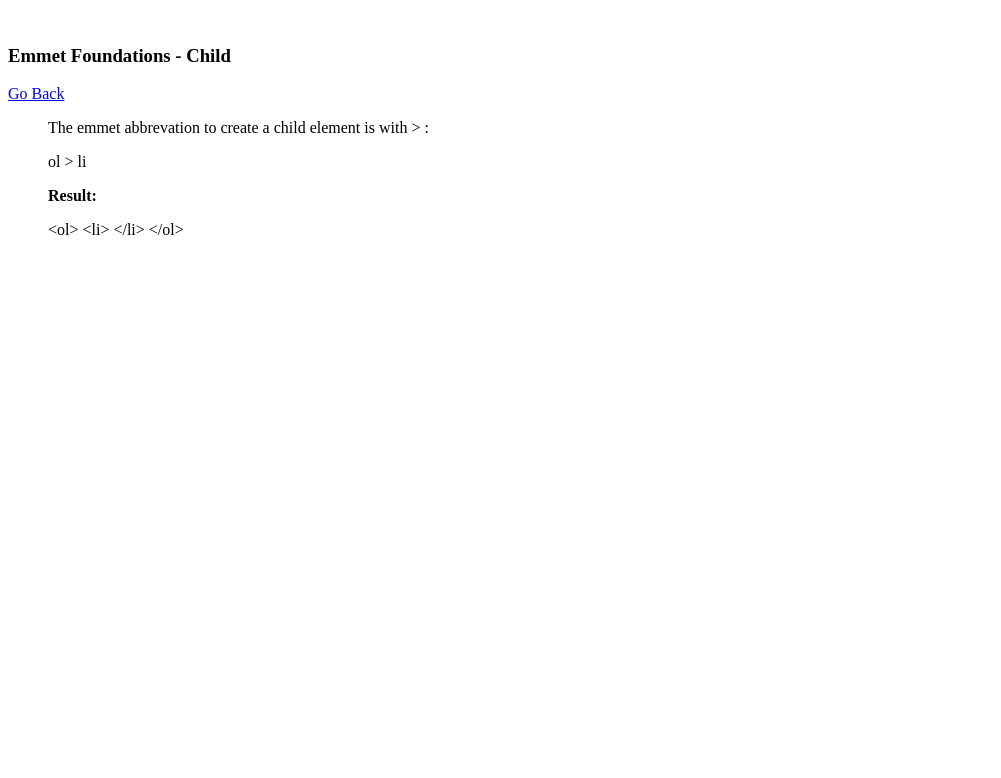
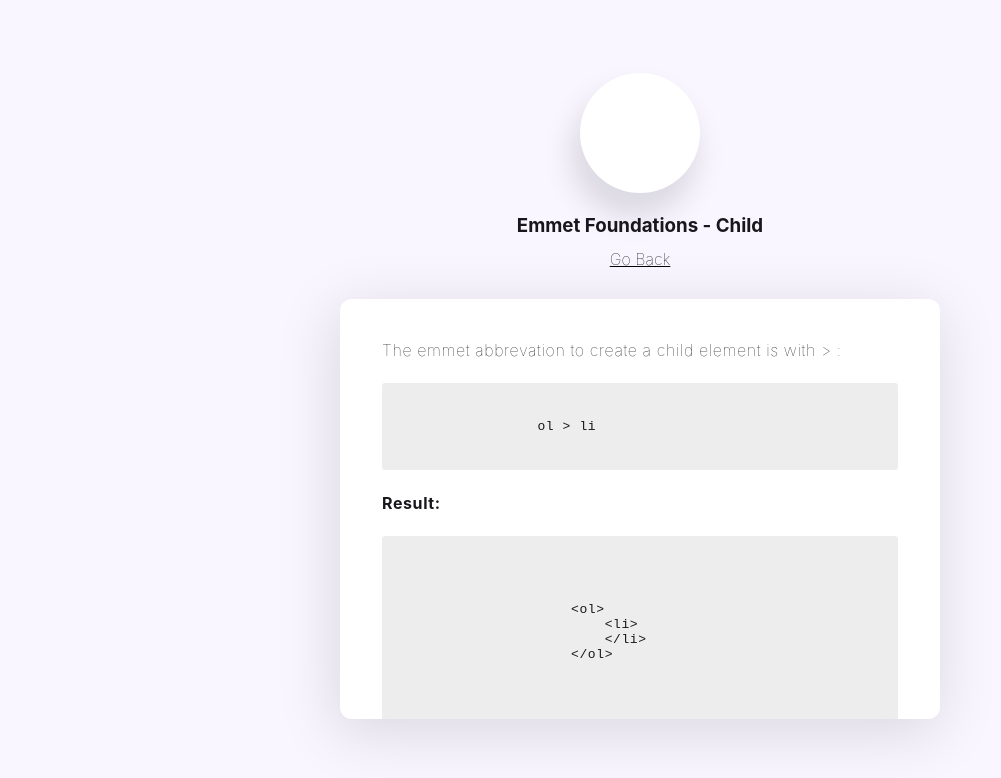
Before and after one commit to WS-Jedp/training-ws-2022, a plain HTML site: page emmet/foundations/child.html in a window 1280 px wide. Shown: the whole page, without its empty margins (0-1001 px from the left). Drawn offline with Linux system fonts and the light colour scheme; the site is published under a folder, as on GitHub Pages, so addresses that start at the root find nothing.

Commit message:
[FIX]: Using relative path to get main styles

```diff
--- a/emmet/foundations/child.html
+++ b/emmet/foundations/child.html
@@ -6,7 +6,7 @@
     <meta name="viewport" content="width=device-width, initial-scale=1.0">
     <title>Emmet Foundations - Child</title>
 
-    <link rel="stylesheet" href="/styles.css">
+    <link rel="stylesheet" href="../../styles.css">
 </head>
 <body>
     <section class="container">
```
Also changed, not shown: emmet/foundations/class-attribute.html (+1 -1 lines), emmet/foundations/climp-up.html (+1 -1 lines), emmet/foundations/custom-attributes.html (+1 -1 lines), emmet/foundations/grouping.html (+1 -1 lines), emmet/foundations/html-documents.html (+1 -1 lines), emmet/foundations/id-attribute.html (+1 -1 lines), emmet/foundations/item-base-numbering.html (+1 -1 lines), emmet/foundations/item-numbering-reverse.html (+1 -1 lines), emmet/foundations/item-numbering.html (+1 -1 lines), emmet/foundations/lorem.html (+1 -1 lines), emmet/foundations/meta-documents.html (+1 -1 lines), emmet/foundations/multiplication.html (+1 -1 lines), emmet/foundations/sibling.html (+1 -1 lines), emmet/foundations/text.html (+1 -1 lines), 1 more files.
